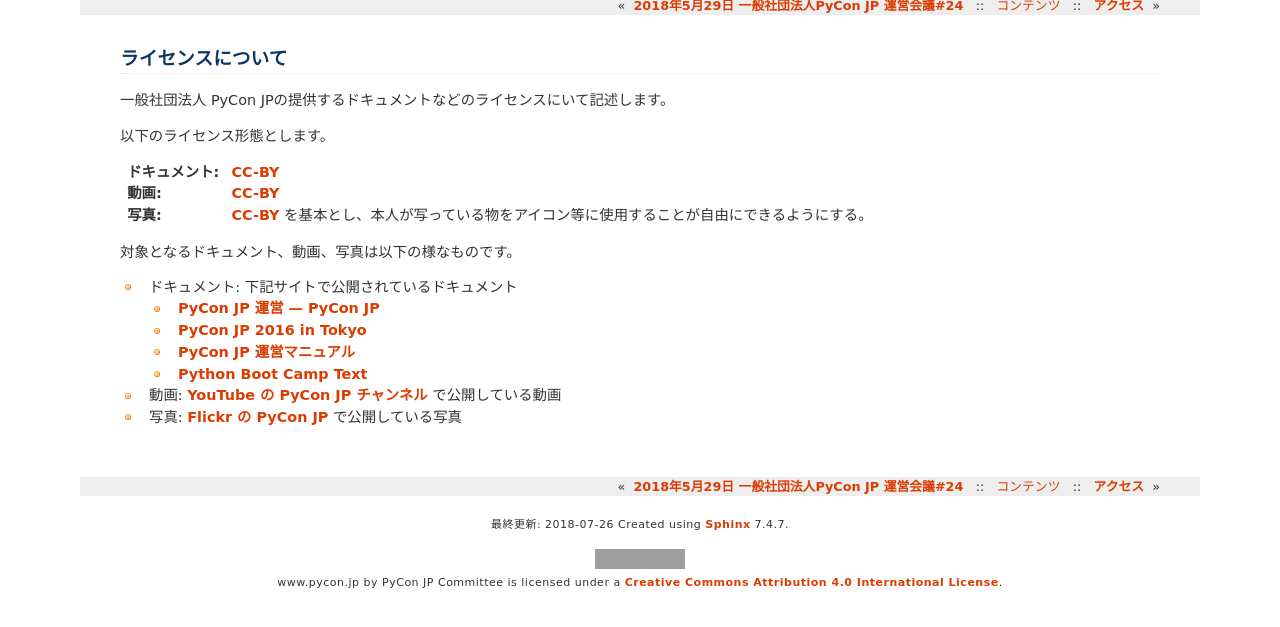
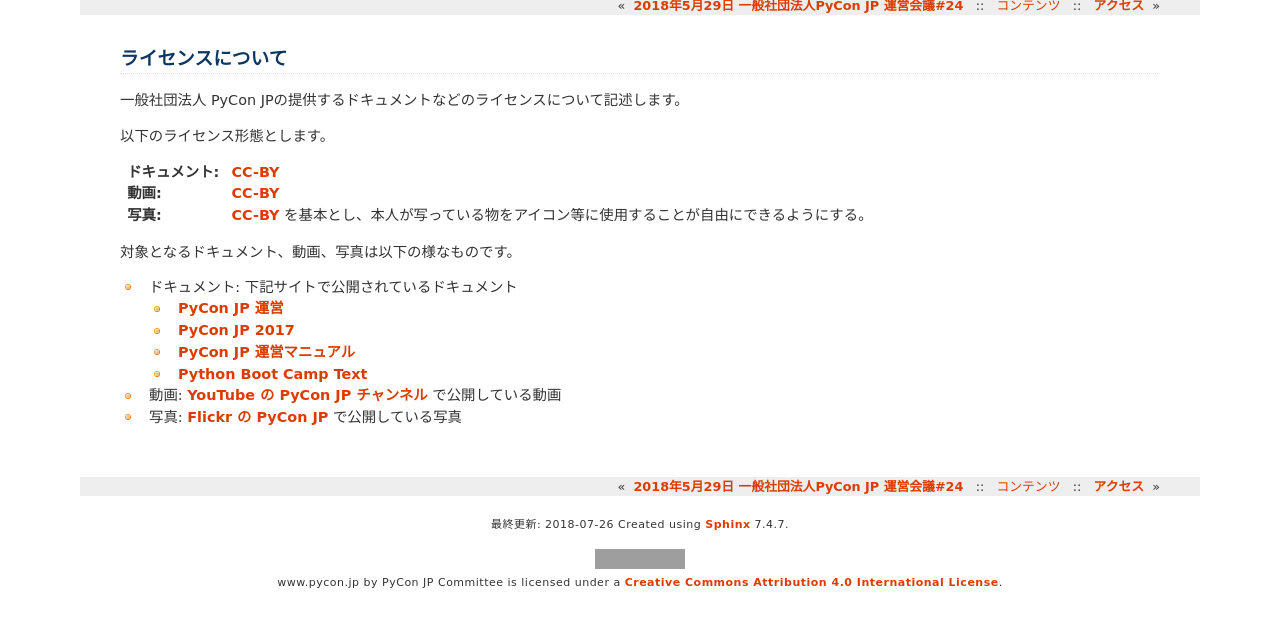
Before and after one commit to pyconjp/www.pycon.jp, a Sphinx documentation site: the page built from source/committee/license.rst, in a window 1280 px wide, cut to the strip 129-756 px from the top of the page. Built offline with Sphinx 7.4.7, drawn with Linux system fonts in a browser that asks for light colours; grey boxes are pictures that could not be loaded.

Commit message:
fix typo

```diff
--- a/source/committee/license.rst
+++ b/source/committee/license.rst
@@ -2,7 +2,7 @@
  ライセンスについて
 ====================
 
-一般社団法人 PyCon JPの提供するドキュメントなどのライセンスにいて記述します。
+一般社団法人 PyCon JPの提供するドキュメントなどのライセンスについて記述します。
 
 以下のライセンス形態とします。
 
@@ -16,8 +16,8 @@
 
 - ドキュメント: 下記サイトで公開されているドキュメント
 
-  - `PyCon JP 運営 — PyCon JP <https://www.pycon.jp/>`_
-  - `PyCon JP 2016 in Tokyo <https://pycon.jp/2016/ja/>`_
+  - `PyCon JP 運営 <https://www.pycon.jp/>`_
+  - `PyCon JP 2017 <https://pycon.jp/2017/>`_
   - `PyCon JP 運営マニュアル <http://manual.pycon.jp/>`_
   - `Python Boot Camp Text <http://bootcamp-text.readthedocs.io/>`_
 - 動画: `YouTube の PyCon JP チャンネル <https://www.youtube.com/user/PyConJP>`_ で公開している動画
```
